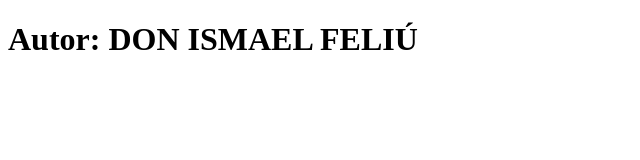
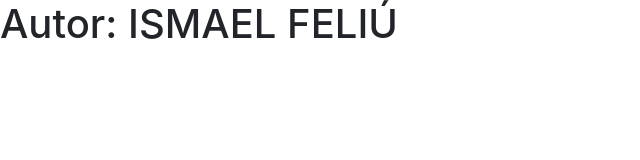
Before and after one commit to zZismaZz/practica_vuejs_introduccion, a website: page index.html in a window 1280 px wide. Shown: the whole page, without its empty margins (0-640 px from the left). Drawn offline with nearby package versions, Linux system fonts and the light colour scheme.

Commit message:
Añadido enlace css y scripts

```diff
--- a/index.html
+++ b/index.html
@@ -1,18 +1,17 @@
 <!DOCTYPE html>
 <html>
-
     <head>
         <meta charset="utf-8">
         <title>Introducción a VueJS</title>
         <meta name="author" content="">
         <meta name="description" content="">
         <meta name="viewport" content="width=device-width, initial-scale=1">
+        <link rel="stylesheet" href="https://stackpath.bootstrapcdn.com/bootstrap/4.3.1/css/bootstrap.min.css" integrity="sha384-ggOyR0iXCbMQv3Xipma34MD+dH/1fQ784/j6cY/iJTQUOhcWr7x9JvoRxT2MZw1T" crossorigin="anonymous">
     </head>
 
     <body>
 
-        <h1 id="autor">Autor: DON ISMAEL FELIÚ</h1>
-
+        <h1 id="autor">Autor: ISMAEL FELIÚ</h1>
         <!-- https://vuejs.org/v2/guide/index.html -->
         <div id="app">
             <!--
@@ -27,9 +26,9 @@
                    - El término <dt> será la propiedad "prompt"
                    - La definición <dd> será la propiedad "value"
             -->
-
         </div>
         <script src="https://cdn.jsdelivr.net/npm/vue@2/dist/vue.js"></script>
+        <script src="/js/script.js"></script>
     </body>
 
 </html>
```
